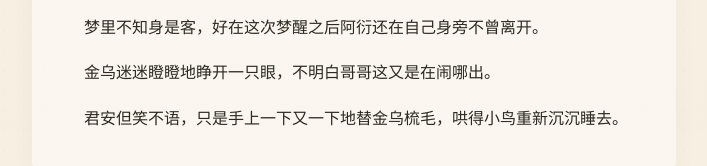
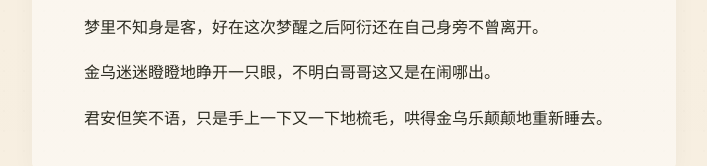
Before and after one commit to LotusSaverin/TheLeaf-BorneDream, a Jekyll site: the page built from chapter-15.md, in a window 1280 px wide and 900 px high, scrolled down 3368 px. Shown: the part 731-897 px from the top of the window, without its empty margins (286-993 px from the left). Built offline with Jekyll 4.4.1, drawn with Linux system fonts in a browser that asks for light colours; some web fonts are replaced; our own code applies the rules of GitHub Pages for plain Markdown files.

Commit message:
Update text for clarity and character consistency

```diff
--- a/chapter-15.md
+++ b/chapter-15.md
@@ -116,4 +116,4 @@
 
 　　金乌迷迷瞪瞪地睁开一只眼，不明白哥哥这又是在闹哪出。
 
-　　君安但笑不语，只是手上一下又一下地替金乌梳毛，哄得小鸟重新沉沉睡去。
+　　君安但笑不语，只是手上一下又一下地梳毛，哄得金乌乐颠颠地重新睡去。
```
